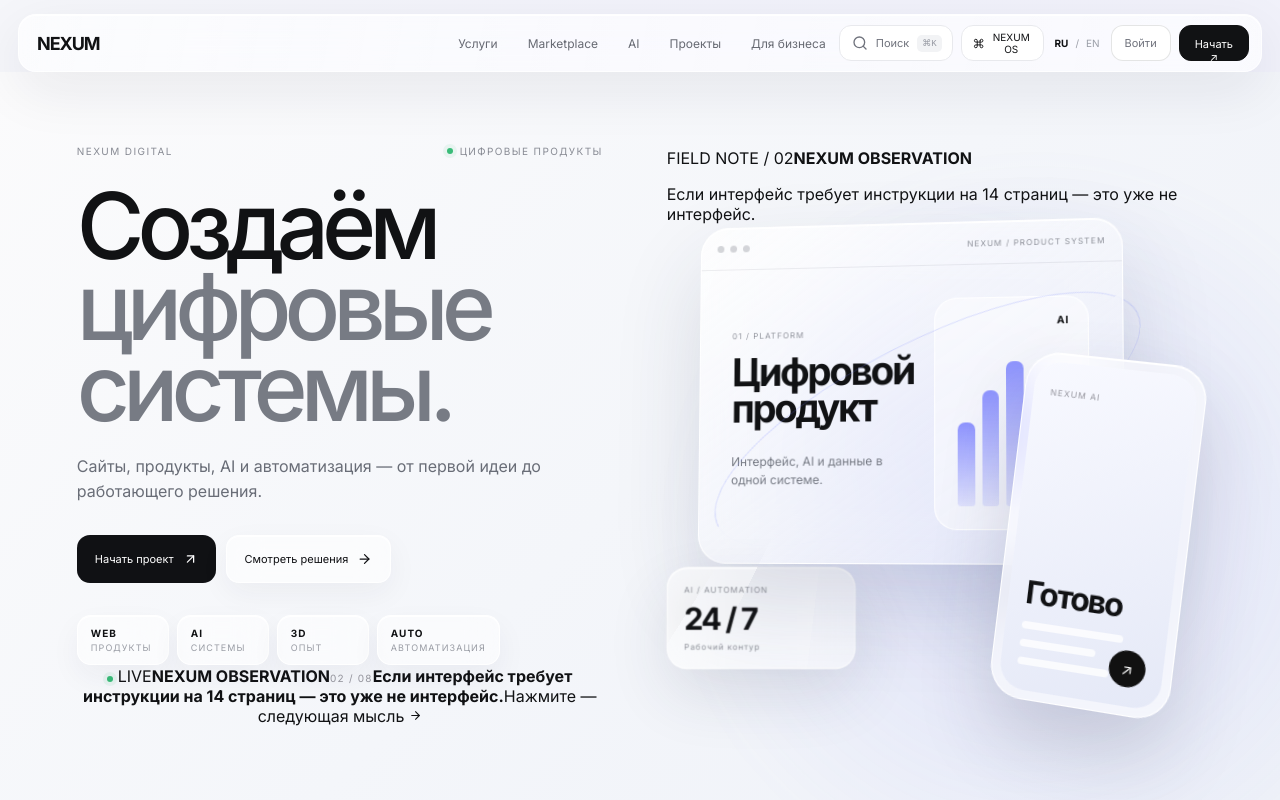
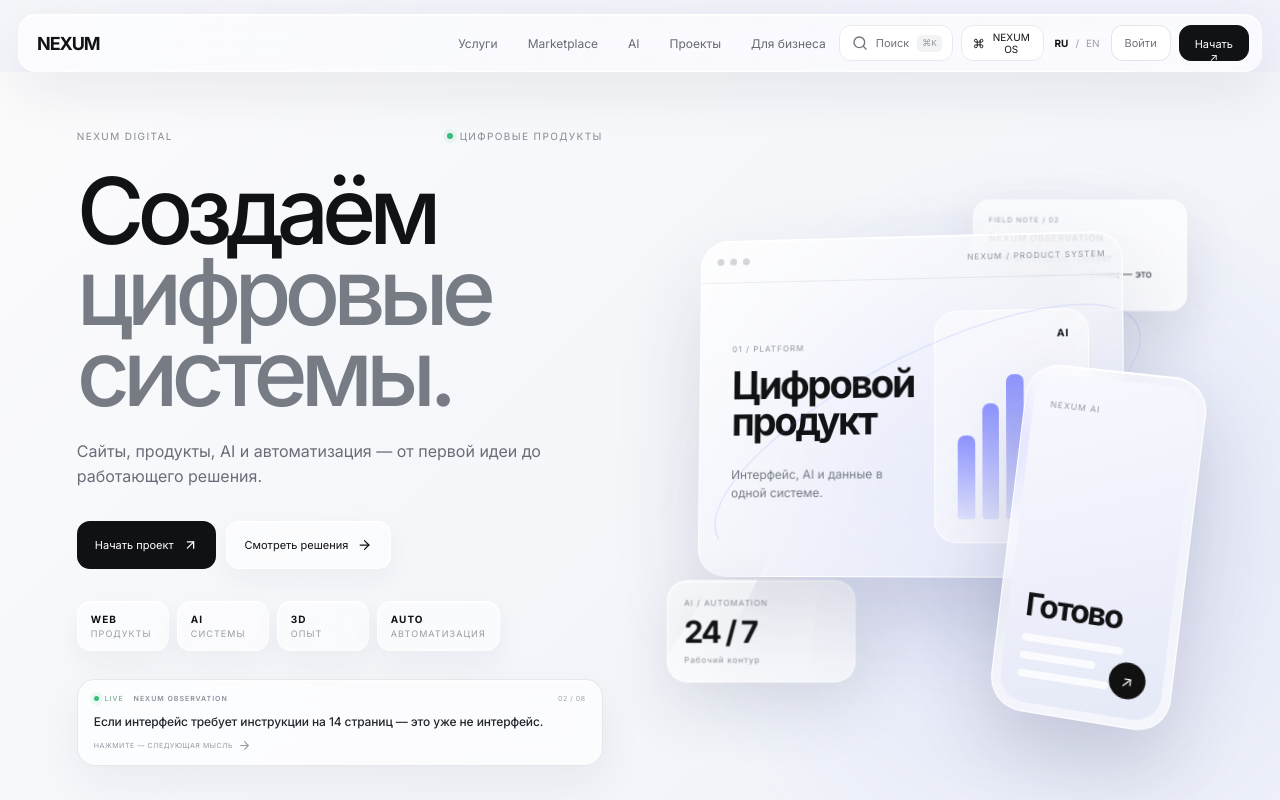
Before and after one commit to borzenkoofficial-lab/Nexum_Digital_Agency, a React (Vite) app: page / in a window 1280 px wide. Shown: the top 800 px of the page. Built offline with nearby package versions, Linux system fonts and the light colour scheme.

Commit message:
feat(home): style rotating field notes and quote card

```diff
--- a/src/styles/platform.css
+++ b/src/styles/platform.css
@@ -737,3 +737,61 @@
 @media(max-width:1000px){.nxp-home-system-head,.nxp-home-work-head{grid-template-columns:1fr;gap:24px}.nxp-home-capability-grid{grid-template-columns:repeat(2,1fr)}.nxp-home-ai{grid-template-columns:1fr;gap:40px}.nxp-home-ai-art{height:390px;order:2}.nxp-home-work-grid{grid-template-columns:1fr}.nxp-home-work-card>.nxp-visual{height:280px}.nxp-home-business{grid-template-columns:1fr}.nxp-home-business-stage{height:380px}.nxp-home-final{grid-template-columns:1fr}.nxp-home-final-art{height:300px;order:-1}}
 @media(max-width:560px){.nxp-home-system,.nxp-home-work,.nxp-home-ai,.nxp-home-business,.nxp-home-final{padding-left:16px;padding-right:16px}.nxp-home-capability-grid{grid-template-columns:1fr}.nxp-home-capability-visual{height:210px}.nxp-home-ai-art{height:290px}.nxp-home-ai-art .nxp-glass-orb{transform:scale(1)}.nxp-home-ai-ring.r1{width:300px;height:125px}.nxp-home-ai-ring.r2{width:240px;height:100px}.nxp-home-business-stage{height:285px}.nxp-home-business-stage .nxp-glass-orb{transform:scale(.6);right:-8%}.nxp-home-business-float{transform:scale(.8);transform-origin:left top}.nxp-home-final-art{height:230px}.nxp-home-final-art .nxp-glass-orb{transform:scale(.95)}.nxp-home-final-orbit{width:280px;height:110px}}
 @media(prefers-reduced-motion:reduce){.nxp-home-capability,.nxp-home-work-card{transition:none}.nxp-home-ai-art .nxp-glass-orb,.nxp-home-ai-ring,.nxp-home-final-art .nxp-glass-orb,.nxp-home-final-orbit{animation:none}}
+
+
+/* HOME LIVE NOTES — rotating copy, humor and exploration */
+.nxp-live-note{
+  width:min(100%,560px);
+  margin:28px 0 0;
+  padding:14px 16px 13px;
+  border:1px solid rgba(25,30,45,.09);
+  border-radius:18px;
+  background:rgba(255,255,255,.68);
+  backdrop-filter:blur(20px);
+  box-shadow:0 16px 45px rgba(35,40,60,.06),inset 0 1px rgba(255,255,255,.95);
+  text-align:left;
+  cursor:pointer;
+  transition:transform .3s ease,box-shadow .3s ease,border-color .3s ease;
+}
+.nxp-live-note:hover{transform:translateY(-3px);box-shadow:0 24px 60px rgba(35,40,60,.11);border-color:rgba(100,92,255,.18)}
+.nxp-live-note-top{display:grid;grid-template-columns:auto 1fr auto;align-items:center;gap:10px}
+.nxp-live-note-top i{display:flex;align-items:center;gap:6px;font-style:normal;font-size:7px;letter-spacing:.14em;color:#5e9b79}
+.nxp-live-note-top .nxp-live-dot{width:5px;height:5px}
+.nxp-live-note-top b{font-size:7px;letter-spacing:.14em;color:#8b909b;font-weight:600}
+.nxp-live-note-top small{font-size:7px;color:#a0a4ad;letter-spacing:.08em}
+.nxp-live-note strong{display:block;margin:10px 0 9px;font-size:12px;line-height:1.45;font-weight:500;letter-spacing:-.01em;color:#22252c;animation:nxpNoteIn .45s ease both}
+.nxp-live-note-hint{display:flex;align-items:center;gap:5px;color:#969aa4;font-size:7px;letter-spacing:.08em;text-transform:uppercase}
+.nxp-live-note-hint svg{transition:transform .2s ease}.nxp-live-note:hover .nxp-live-note-hint svg{transform:translateX(3px)}
+.nxp-home-quote-card{
+  position:absolute;
+  right:4%;
+  top:8%;
+  width:210px;
+  padding:14px 15px;
+  border:1px solid rgba(255,255,255,.72);
+  border-radius:16px;
+  background:rgba(255,255,255,.72);
+  backdrop-filter:blur(18px);
+  box-shadow:0 22px 55px rgba(30,35,55,.11);
+  z-index:6;
+  transform:rotate(2deg);
+  animation:nxpHomeCardFloat 8s ease-in-out infinite reverse;
+}
+.nxp-home-quote-card>span{display:block;font-size:7px;letter-spacing:.13em;color:#989ca6}
+.nxp-home-quote-card>b{display:block;margin:8px 0 7px;font-size:9px;letter-spacing:.08em;color:#6f7480}
+.nxp-home-quote-card p{margin:0;font-size:10px;line-height:1.45;color:#30333a;animation:nxpNoteIn .45s ease both}
+@keyframes nxpNoteIn{from{opacity:0;transform:translateY(5px)}to{opacity:1;transform:none}}
+@media(max-width:1000px){
+ .nxp-live-note{max-width:620px}
+ .nxp-home-quote-card{right:1%;top:4%;transform:rotate(2deg) scale(.9)}
+}
+@media(max-width:560px){
+ .nxp-live-note{margin-top:22px;padding:13px 14px;border-radius:15px}
+ .nxp-live-note strong{font-size:11px}
+ .nxp-home-quote-card{width:165px;right:-3%;top:3%;transform:rotate(2deg) scale(.78);transform-origin:top right}
+}
+@media(prefers-reduced-motion:reduce){
+ .nxp-live-note strong,.nxp-home-quote-card p{animation:none}
+ .nxp-home-quote-card{animation:none}
+ .nxp-live-note{transition:none}
+}
```
